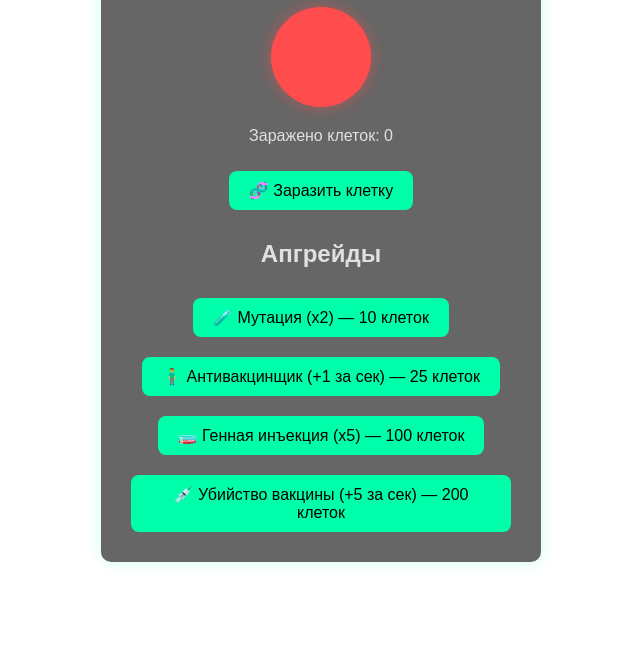
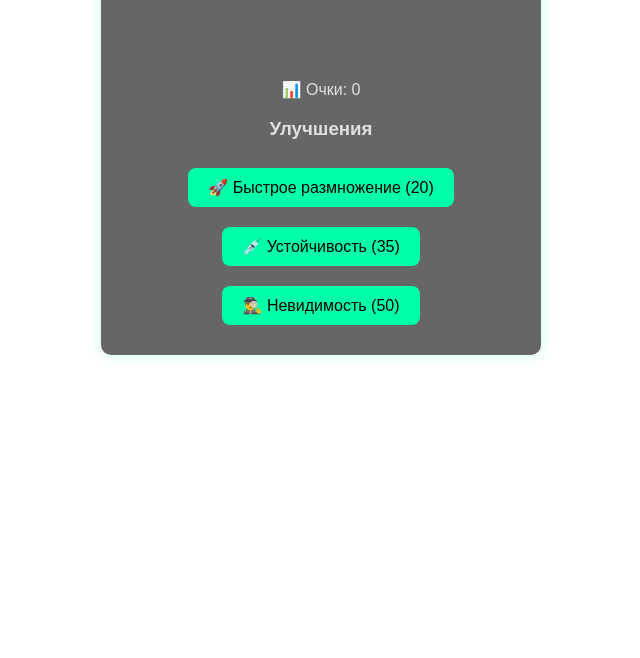
Before and after one commit to APIhashIronIO/parasite-tapper, a website: page index.html in a window 1280 px wide. Shown: the part 142-800 px from the top of the page, without its empty margins (319-959 px from the left). Drawn offline with Linux system fonts and the light colour scheme.

Commit message:
🛠 Новые фичи

```diff
--- a/index.html
+++ b/index.html
@@ -1,27 +1,29 @@
 <!DOCTYPE html>
-<html lang="ru">
+<html lang="en">
 <head>
-  <meta charset="UTF-8">
-  <title>Паразит: Зарази мир!</title>
-  <meta name="viewport" content="width=device-width, initial-scale=1.0">
-  <!-- Telegram WebApp API -->
-  <script src="https://telegram.org/js/telegram-web-app.js"></script>
+  <meta charset="UTF-8" />
+  <meta name="viewport" content="width=device-width, initial-scale=1.0" />
+  <title>Вирус: Tap-Parasite</title>
   <link rel="stylesheet" href="style.css">
+  <link rel="icon" type="image/png" href="favicon.png">
 </head>
 <body>
   <div id="game">
-    <h1>🦠 Паразит: Зарази мир</h1>
-    <div id="cell" class="cell"></div>
-    <p>Заражено клеток: <span id="infectedCount">0</span></p>
-    <button id="infectBtn">🧬 Заразить клетку</button>
+    <canvas id="gameCanvas"></canvas>
 
-    <h2>Апгрейды</h2>
-    <button id="upgrade1">🧪 Мутация (x2) — 10 клеток</button>
-    <button id="upgrade2">🧍‍♂️ Антивакцинщик (+1 за сек) — 25 клеток</button>
-    <button id="upgrade3">🧫 Генная инъекция (x5) — 100 клеток</button>
-    <button id="upgrade4">💉 Убийство вакцины (+5 за сек) — 200 клеток</button>
+    <!-- UI Panel -->
+    <div class="ui-panel">
+      <div class="points-display">
+        📊 Очки: <span id="points">0</span>
+      </div>
+      <div class="upgrade-list">
+        <h3>Улучшения</h3>
+        <button class="upgrade-btn" id="upgrade-speed">🚀 Быстрое размножение (<span id="cost-speed">20</span>)</button>
+        <button class="upgrade-btn" id="upgrade-resist">💉 Устойчивость (<span id="cost-resist">35</span>)</button>
+        <button class="upgrade-btn" id="upgrade-stealth">🕵️‍♂️ Невидимость (<span id="cost-stealth">50</span>)</button>
+      </div>
+    </div>
   </div>
-
   <script src="game.js"></script>
 </body>
 </html>
```
